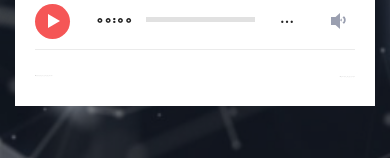
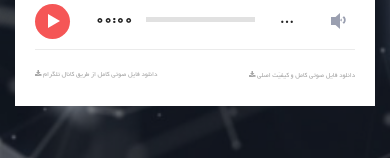
Before and after one commit to umacs2011/ramacs, a website: page index.html in a window 390 px wide. Shown: the part 829-987 px from the top of the page. Drawn offline with nearby package versions, Linux system fonts and the light colour scheme.

Commit message:
Update style.css

```diff
--- a/style.css
+++ b/style.css
@@ -19,7 +19,7 @@
 
 @media only screen and (max-width: 575px) {
   #tt-2 {
-    font-size: 1px;
+    font-size: 7px;
   }
   #hh {
     font-size: 15px;
```
